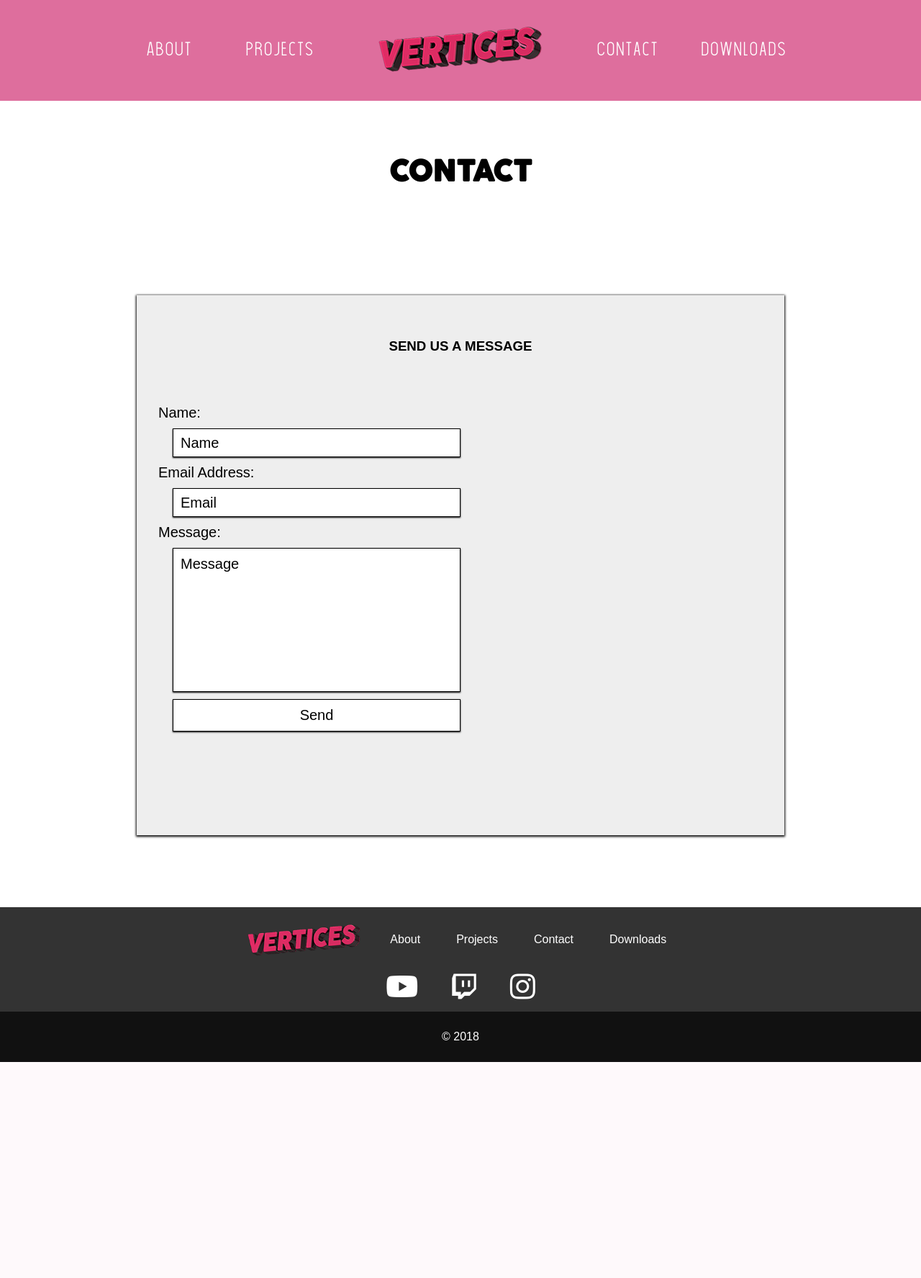
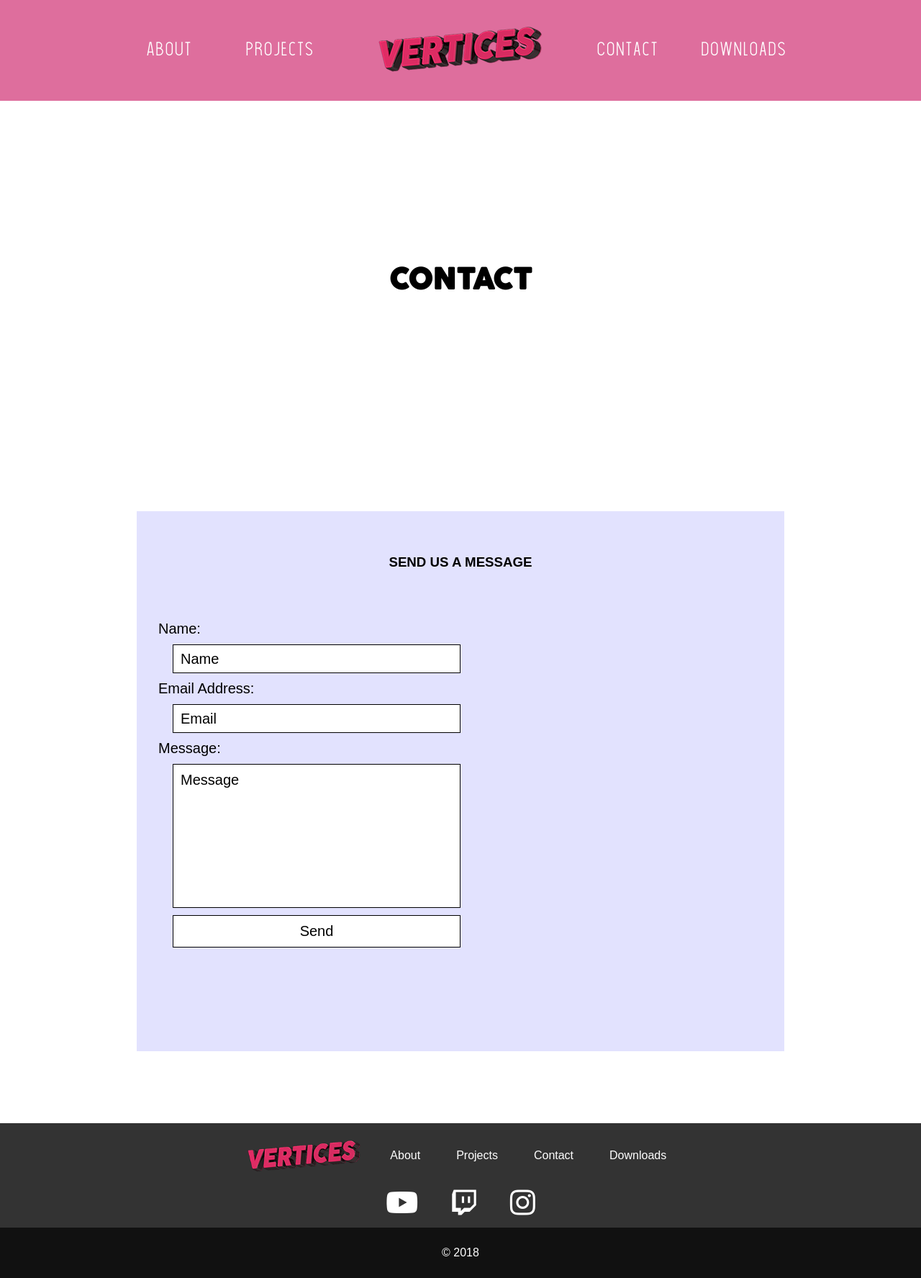
Before and after one commit to SnowdenWintermute/vertices-product-page, a PHP site: page /contact.php in a window 1280 px wide. Shown: the whole page at 72% size. Before the commit the page ends 1475 px from the top, so only its background shows below. Run offline with PHP 8.4, Linux system fonts and the light colour scheme; some libraries are stand-ins or nearby versions.

Commit message:
moved headers down, took off box-shadow on contact and made brighter

```diff
--- a/css/slider.css
+++ b/css/slider.css
@@ -92,9 +92,6 @@
 .slide-container .slide-img {
   width: 150%;
   height: 100%;
-  background-size: cover;
-  background-position: center;
-  background-repeat: no-repeat;
   position: absolute;
   -webkit-transition: right cubic-bezier(0.39, 0.58, 0.57, 1) 5s, opacity ease 1s;
   transition: right cubic-bezier(0.39, 0.58, 0.57, 1) 5s, opacity ease 1s;
--- a/css/slider.scss
+++ b/css/slider.scss
@@ -93,9 +93,6 @@ $desktop: 1000px;
     .slide-img{
         width:150%;
         height:100%;
-        background-size: cover;
-        background-position: center;
-        background-repeat: no-repeat;
         position: absolute;
         transition: right cubic-bezier(.39,.58,.57,1) 5s, opacity ease 1s;
     }
--- a/css/style.css
+++ b/css/style.css
@@ -219,7 +219,7 @@ main {
 }
 
 main header {
-  height: 180px;
+  height: 300px;
   display: -webkit-box;
   display: -ms-flexbox;
   display: flex;
@@ -233,7 +233,7 @@ main header {
 
 main header h1 {
   font-size: 40px;
-  margin: 50px 0;
+  margin: 200px 0 50px 0;
 }
 
 main .flex-container {
@@ -410,7 +410,7 @@ footer #footer-info p {
 }
 
 .page-header {
-  height: 200px;
+  height: 500px;
   position: relative;
   background: white;
   width: 100%;
@@ -453,10 +453,8 @@ form {
   width: 900px;
   max-width: 100%;
   height: 750px;
-  background: #EEE;
+  background: #E2E2FE;
   margin-top: 50px;
-  -webkit-box-shadow: 0px 1px 3px 1px black;
-          box-shadow: 0px 1px 3px 1px black;
 }
 
 form label {
@@ -478,8 +476,6 @@ form input, form textarea, form button {
   padding: 10px;
   font-size: 20px;
   border: 1px solid;
-  -webkit-box-shadow: 0px 1px 2px black;
-          box-shadow: 0px 1px 2px black;
 }
 
 form input::-webkit-input-placeholder, form textarea::-webkit-input-placeholder, form button::-webkit-input-placeholder {
--- a/css/style.scss
+++ b/css/style.scss
@@ -194,13 +194,13 @@ main{
     margin: 0 auto;
     background: white;
     header{
-        height: 180px;
+        height: 300px;
         display: flex;
         align-items: center;
         justify-content: center;
         h1{
             font-size: 40px;
-            margin: 50px 0;
+            margin: 200px 0 50px 0;
         }
     }
     .flex-container{
@@ -321,7 +321,7 @@ footer{
 
 //PAGES
 .page-header{
-    height: 200px;
+    height: 500px;
     position: relative;
     background: white;
     width: 100%;
@@ -359,9 +359,9 @@ form{
     width: 900px;
     max-width: 100%;
     height: 750px;
-    background: #EEE;
+    background: #E2E2FE;
     margin-top: 50px;
-    box-shadow: 0px 1px 3px 1px black;
+
     label{
         font-size: 20px;
         margin-left: 30px;
@@ -379,7 +379,6 @@ form{
         padding: 10px;
         font-size: 20px;
         border: 1px solid color(#EEE);
-        box-shadow: 0px 1px 2px black;
         background: color(white);
         &::placeholder{
             font-family: "arial";
--- a/inc/header.php
+++ b/inc/header.php
@@ -8,6 +8,7 @@
     <link rel="stylesheet" href="https://use.fontawesome.com/releases/v5.4.1/css/all.css" integrity="sha384-5sAR7xN1Nv6T6+dT2mhtzEpVJvfS3NScPQTrOxhwjIuvcA67KV2R5Jz6kr4abQsz" crossorigin="anonymous">
     <link rel="stylesheet" href="./css/style.css">
     <link rel="stylesheet" href="./css/slider.css">
+    <link rel="shortcut icon" href="./favicon.ico" />
 </head>
 <body>
 <?php include('nav.php') ?>
```
Also changed, not shown: favicon.ico (added), 2 other files.
